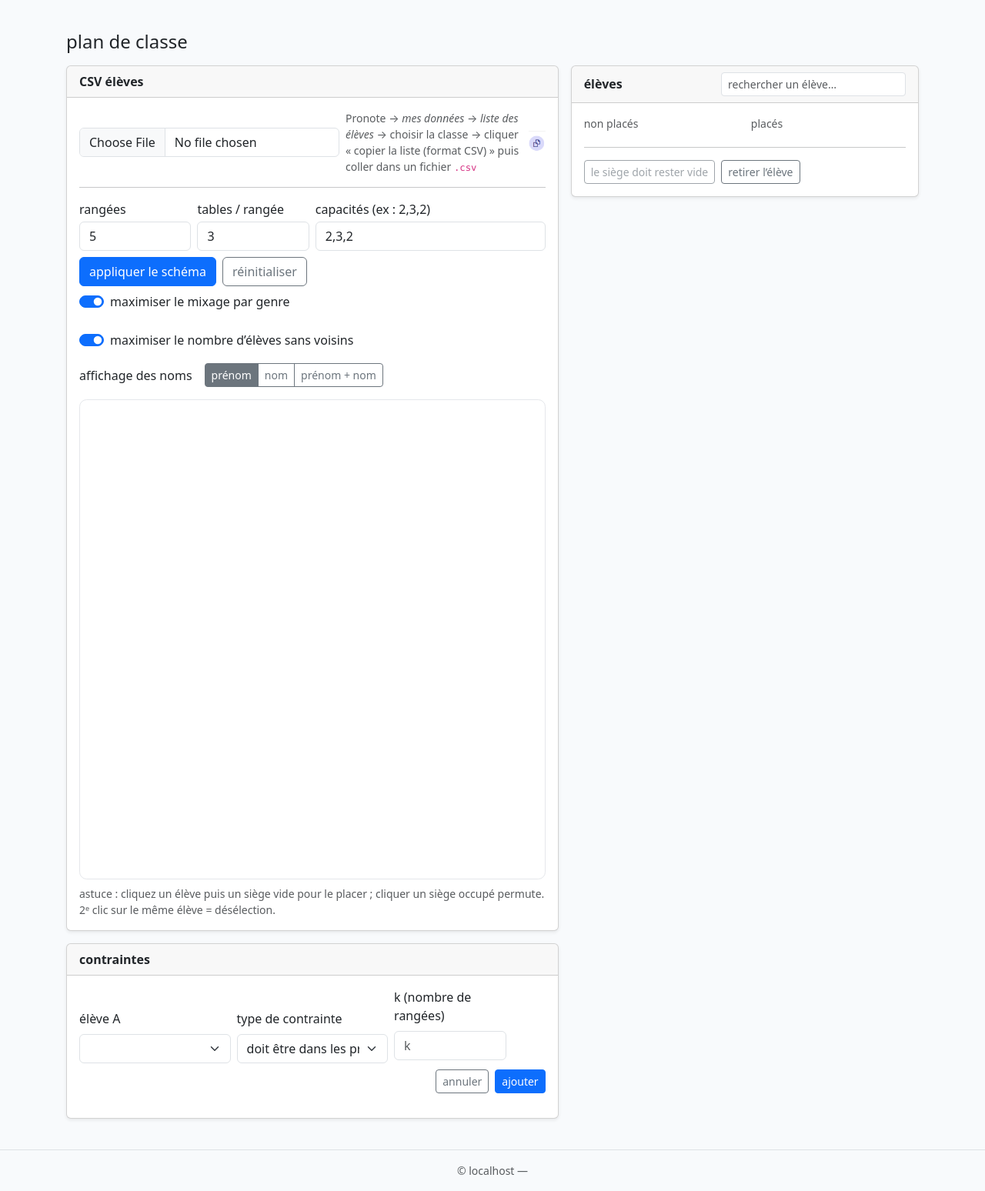
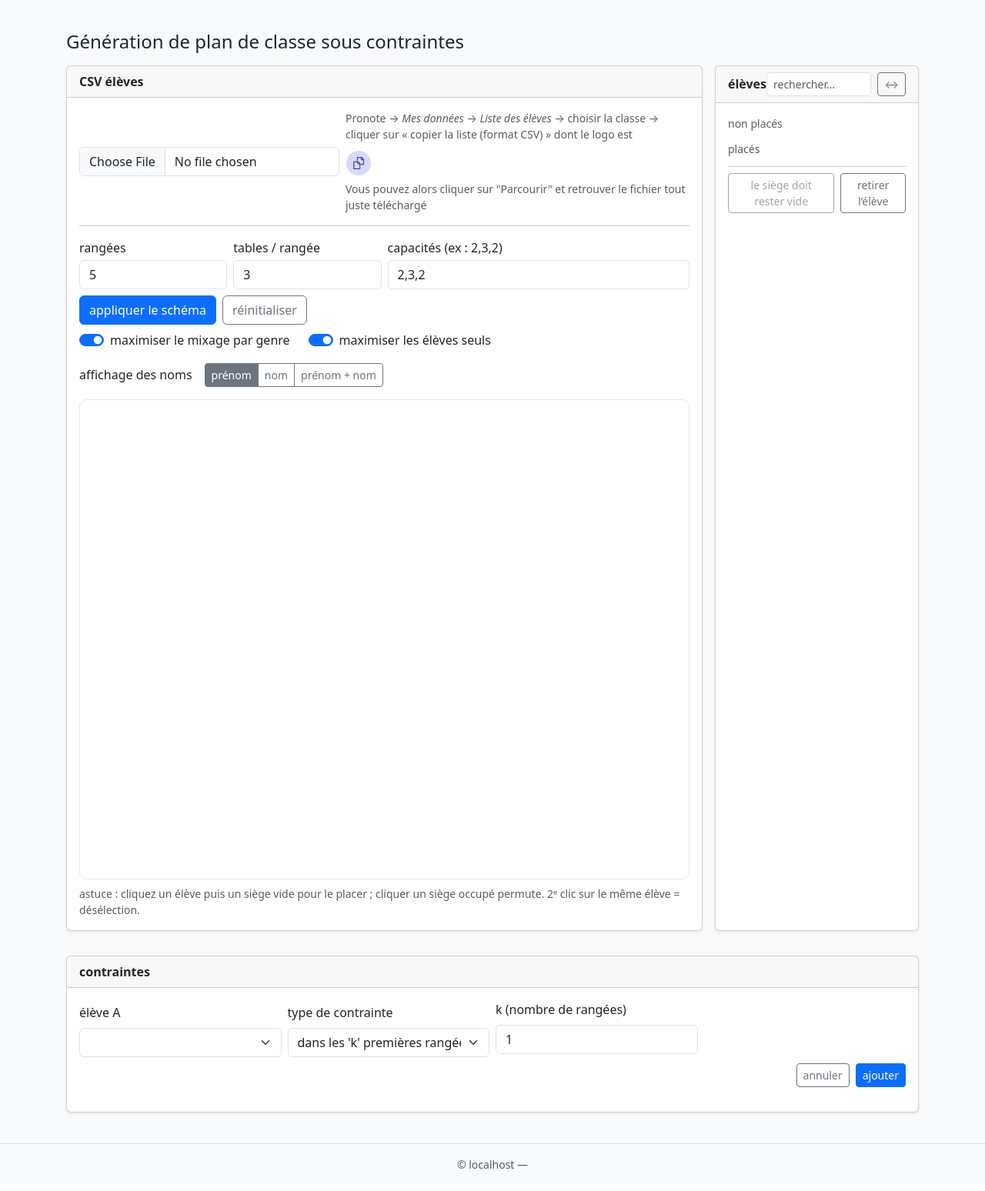
Before and after one commit to pierreandrieu/siteprofessionnel, a Django app: page /plandeclasse/ in a window 1280 px wide. Shown: the part 56-1604 px from the top of the page at 77% size. After the commit the page ends 1575 px from the top, so only its background shows below. Run offline with Django 5.2, Linux system fonts and the light colour scheme; lists and menus that the app fills with data are empty; some libraries are stand-ins or nearby versions.

Commit message:
modifications interface - messages utilisateur

```diff
--- a/plandeclasse/templates/plandeclasse/index.html
+++ b/plandeclasse/templates/plandeclasse/index.html
@@ -3,19 +3,14 @@
 
 {% block title %}plan de classe{% endblock %}
 
-{# si ton base.html n'a pas ce block, colle le <link> dans block content juste au-dessus du SVG #}
-{% block extra_css %}
-    <link rel="stylesheet" href="{% static 'plandeclasse/plandeclasse.css' %}">
-{% endblock %}
+{% block content %}
+    <div id="pc-root" class="container-fluid py-3"><!-- ← full width -->
+        <h1 class="h4 mb-3">Génération de plan de classe sous contraintes</h1>
 
-{% block content %}
-    <div id="pc-root" class="container py-3">
-        <h1 class="h4 mb-3">plan de classe</h1>
-
-        <div class="row g-3">
-            <!-- gauche : CSV + salle -->
-            <div class="col-12 col-lg-7">
-                <div class="card shadow-sm">
+        <div class="row g-3 align-items-stretch">
+            <!-- Col gauche : CSV + salle (plus large) -->
+            <div class="col-12 col-xl-9 d-flex flex-column">
+                <div class="card shadow-sm flex-grow-1">
                     <div class="card-header py-2">
                         <strong>CSV élèves</strong>
                     </div>
@@ -26,15 +21,20 @@
                             </div>
                             <div class="col">
                                 <div class="small text-muted">
-                                    Pronote → <em>mes données</em> → <em>liste des élèves</em> → choisir la classe →
-                                    cliquer
-                                    « copier la liste (format CSV) » puis coller dans un fichier <code>.csv</code>
+                                    Pronote → <em>Mes données</em> → <em>Liste des élèves</em> → choisir la classe →
+                                    cliquer sur « copier la liste (format CSV) » dont le logo est
+
+                                    <span>
+                                        <div class="col-auto d-none d-sm-block">
+                                        <img src="{% static 'bouton_export_csv.png' %}" alt="bouton export CSV pronote"
+                                             style="height:50px;opacity:.9">
+                                        </div>
+                                        Vous pouvez alors cliquer sur "Parcourir" et retrouver le fichier tout juste téléchargé
+
+                                    </span>
                                 </div>
                             </div>
-                            <div class="col-auto d-none d-sm-block">
-                                <img src="{% static 'bouton_export_csv.png' %}" alt="bouton export CSV pronote"
-                                     style="height:30px; opacity:.9">
-                            </div>
+
                         </div>
 
                         <hr>
@@ -65,8 +65,7 @@
                             </div>
                             <div class="form-check form-switch">
                                 <input class="form-check-input" type="checkbox" id="optSolo" checked>
-                                <label class="form-check-label" for="optSolo">maximiser le nombre d’élèves sans
-                                    voisins</label>
+                                <label class="form-check-label" for="optSolo">maximiser les élèves seuls</label>
                             </div>
                         </div>
 
@@ -75,10 +74,8 @@
                             <div class="btn-group" role="group" aria-label="affichage">
                                 <input type="radio" class="btn-check" name="nameView" id="nvPrenom" checked>
                                 <label class="btn btn-outline-secondary btn-sm" for="nvPrenom">prénom</label>
-
                                 <input type="radio" class="btn-check" name="nameView" id="nvNom">
                                 <label class="btn btn-outline-secondary btn-sm" for="nvNom">nom</label>
-
                                 <input type="radio" class="btn-check" name="nameView" id="nvPrenomNom">
                                 <label class="btn btn-outline-secondary btn-sm" for="nvPrenomNom">prénom + nom</label>
                             </div>
@@ -95,78 +92,34 @@
                         </div>
                     </div>
                 </div>
+            </div>
 
-                <!-- contraintes -->
-                <div class="card shadow-sm mt-3">
-                    <div class="card-header py-2">
-                        <strong>contraintes</strong>
+            <!-- Col droite : élèves (compact + masquable) -->
+            <div class="col-12 col-xl-3 students-panel">
+                <div class="card shadow-sm h-100">
+                    <div class="card-header py-2 d-flex justify-content-between align-items-center">
+                        <strong>élèves</strong>
+                        <div class="d-flex align-items-center gap-2">
+                            <input id="studentSearch" class="form-control form-control-sm" placeholder="rechercher…"
+                                   style="max-width:180px;">
+                            <button id="toggleStudentsPanel" class="btn btn-sm btn-outline-secondary"
+                                    title="masquer/afficher la liste">↔
+                            </button>
+                        </div>
                     </div>
-                    <div class="card-body">
-                        <div class="row g-2 align-items-end">
-                            <div class="col-12 col-md-4">
-                                <label class="form-label">élève A</label>
-                                <select class="form-select" id="cstStudentA"></select>
+                    <div class="card-body students-body">
+                        <div class="row g-2">
+                            <div class="col-12 col-md-6 col-xl-12">
+                                <div class="small text-muted mb-1">non placés</div>
+                                <div id="studentsUnplaced" class="students-scroll vstack gap-1 compact"></div>
                             </div>
-
-                            <div class="col-12 col-md-4">
-                                <label class="form-label">type de contrainte</label>
-                                <select class="form-select" id="constraintType">
-                                    <option value="front_rows">doit être dans les premières rangées (k)</option>
-                                    <option value="back_rows">doit être dans les dernières rangées (k)</option>
-                                    <option value="solo_table">ne pas avoir de voisins (seul à la table)</option>
-                                    <option value="empty_neighbor">ne pas avoir de voisins (au moins un siège vide à
-                                        côté)
-                                    </option>
-                                    <option value="same_table">doit être à la même table que…</option>
-                                    <option value="far_apart">être éloigné d’une distance d’au moins d de…</option>
-                                </select>
-                            </div>
-
-                            <div class="col-12 col-md-4" id="cstStudentBWrap" hidden>
-                                <label class="form-label">élève B</label>
-                                <select class="form-select" id="cstStudentB"></select>
-                            </div>
-
-                            <div class="col-12 col-md-3" id="cstParamWrap" hidden>
-                                <label class="form-label" id="cstParamLabel">paramètre</label>
-                                <input id="cstParam" type="number" min="1" class="form-control" placeholder="">
-                                <div class="form-text" id="cstParamHelp"></div>
-                            </div>
-
-                            <div class="col-12 col-md d-flex justify-content-end gap-2">
-                                <button class="btn btn-sm btn-outline-secondary" id="btnCancelConstraint">annuler
-                                </button>
-                                <button class="btn btn-sm btn-primary" id="btnAddConstraint">ajouter</button>
+                            <div class="col-12 col-md-6 col-xl-12">
+                                <div class="small text-muted mb-1">placés</div>
+                                <div id="studentsPlaced" class="students-scroll vstack gap-1 compact"></div>
                             </div>
                         </div>
 
-                        <div class="mt-3" id="constraintsList"></div>
-                    </div>
-                </div>
-            </div>
-
-            <!-- droite : élèves -->
-            <div class="col-12 col-lg-5">
-                <div class="card shadow-sm">
-                    <div class="card-header py-2 d-flex justify-content-between align-items-center">
-                        <strong>élèves</strong>
-                        <input id="studentSearch" class="form-control form-control-sm"
-                               placeholder="rechercher un élève…"
-                               style="max-width: 240px;">
-                    </div>
-                    <div class="card-body">
-                        <div class="row g-3">
-                            <div class="col-6">
-                                <div class="small text-muted mb-1">non placés</div>
-                                <div id="studentsUnplaced" class="students-scroll vstack gap-2"></div>
-                            </div>
-                            <div class="col-6">
-                                <div class="small text-muted mb-1">placés</div>
-                                <div id="studentsPlaced" class="students-scroll vstack gap-2"></div>
-                            </div>
-                        </div>
-
-                        <hr class="my-3">
+                        <hr class="my-2">
 
                         <div class="d-flex gap-2">
                             <button id="btnToggleBan" class="btn btn-outline-secondary btn-sm">le siège doit rester
@@ -178,6 +131,52 @@
                 </div>
             </div>
         </div>
+
+        <!-- Contraintes : PLEINE LARGEUR -->
+        <div class="row g-3 mt-3">
+            <div class="col-12">
+                <div class="card shadow-sm">
+                    <div class="card-header py-2">
+                        <strong>contraintes</strong>
+                    </div>
+                    <div class="card-body">
+                        <div class="row g-2 align-items-end">
+                            <div class="col-12 col-md-4 col-lg-3">
+                                <label class="form-label">élève A</label>
+                                <select class="form-select" id="cstStudentA"></select>
+                            </div>
+                            <div class="col-12 col-md-4 col-lg-3">
+                                <label class="form-label">type de contrainte</label>
+                                <select class="form-select" id="constraintType">
+                                    <option value="front_rows">dans les 'k' premières rangées</option>
+                                    <option value="back_rows">dans les 'k' dernières rangées</option>
+                                    <option value="solo_table">seul sur sa table</option>
+                                    <option value="empty_neighbor">au moins un siège vide à côté</option>
+                                    <option value="same_table">à la même table que</option>
+                                    <option value="far_apart">distance d'au moins 'd' avec l'élève </option>
+                                </select>
+                            </div>
+                            <div class="col-12 col-md-4 col-lg-3" id="cstStudentBWrap" hidden>
+                                <label class="form-label">élève B</label>
+                                <select class="form-select" id="cstStudentB"></select>
+                            </div>
+                            <div class="col-12 col-md-4 col-lg-3" id="cstParamWrap" hidden>
+                                <label class="form-label" id="cstParamLabel">paramètre</label>
+                                <input id="cstParam" type="number" min="1" class="form-control" placeholder="">
+                                <div class="form-text" id="cstParamHelp"></div>
+                            </div>
+                            <div class="col-12 d-flex justify-content-end gap-2">
+                                <button class="btn btn-sm btn-outline-secondary" id="btnCancelConstraint">annuler
+                                </button>
+                                <button class="btn btn-sm btn-primary" id="btnAddConstraint">ajouter</button>
+                            </div>
+                        </div>
+
+                        <div class="mt-3" id="constraintsList"></div>
+                    </div>
+                </div>
+            </div>
+        </div>
     </div>
 {% endblock %}
 
--- a/static/plandeclasse/plandeclasse.js
+++ b/static/plandeclasse/plandeclasse.js
@@ -643,15 +643,17 @@ function onConstraintTypeChange() {
 
     if (needsK) {
         pLabel.textContent = "k (nombre de rangées)";
-        pInput.placeholder = "k";
+        //pInput.placeholder = "1";
+        pInput.value = 1
         pInput.min = "1";
         pHelp.textContent = "";
     } else if (needsD) {
         const maxD = computeMaxManhattan(state.schema);
         pLabel.textContent = "distance d (Manhattan)";
-        pInput.placeholder = "d";
-        pInput.min = "1";
-        pInput.max = String(Math.max(1, maxD));
+        //pInput.placeholder = "d";
+        pInput.value=2
+        pInput.min = "2";
+        pInput.max = String(Math.max(2, maxD));
         pHelp.textContent = maxD > 0 ? `valeur ≤ ${maxD} selon la salle` : "";
     } else {
         pLabel.textContent = "paramètre";
@@ -748,6 +750,12 @@ function renderConstraints() {
 /* ========= INIT ========= */
 function init() {
     // Attach one delegated click listener on the SVG
+
+    document.getElementById("toggleStudentsPanel")?.addEventListener("click", () => {
+        document.body.classList.toggle("students-hidden");
+        // Recalcule le SVG (viewport) une fois la colonne masquée/affichée
+        renderRoom();
+    });
     const canvas = document.getElementById("roomCanvas");
     if (canvas) canvas.addEventListener("click", onCanvasClick);
 
```
Also changed, not shown: static/plandeclasse/plandeclasse.css (+45 -101 lines).
